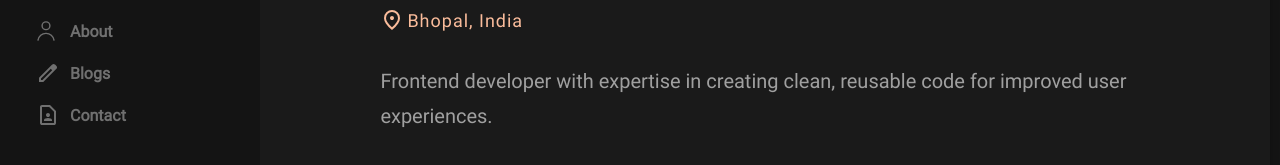
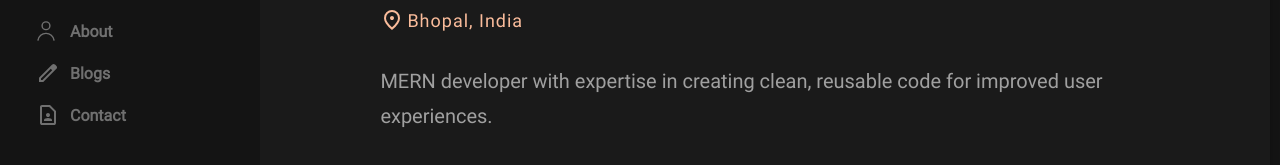
Before and after one commit to isagarjaiswal/portfolio, a React (Create React App) app: page / in a window 1280 px wide. Shown: the part 331-496 px from the top of the page. Built offline with nearby package versions, Linux system fonts and the light colour scheme.

Commit message:
frontent developer to mern developer

```diff
--- a/src/pages/homepage/homepage.jsx
+++ b/src/pages/homepage/homepage.jsx
@@ -36,7 +36,7 @@ export const Homepage = () => {
         <div className="header-location"><LocationIcon /> Bhopal, India</div>
 
         <div className="content">
-          Frontend developer with expertise in creating clean, reusable code for improved user experiences.
+          MERN developer with expertise in creating clean, reusable code for improved user experiences.
         </div>
         <div className="footer">
           <button className="footer-btn-about" onClick={() => navigate("/about")}>
```
